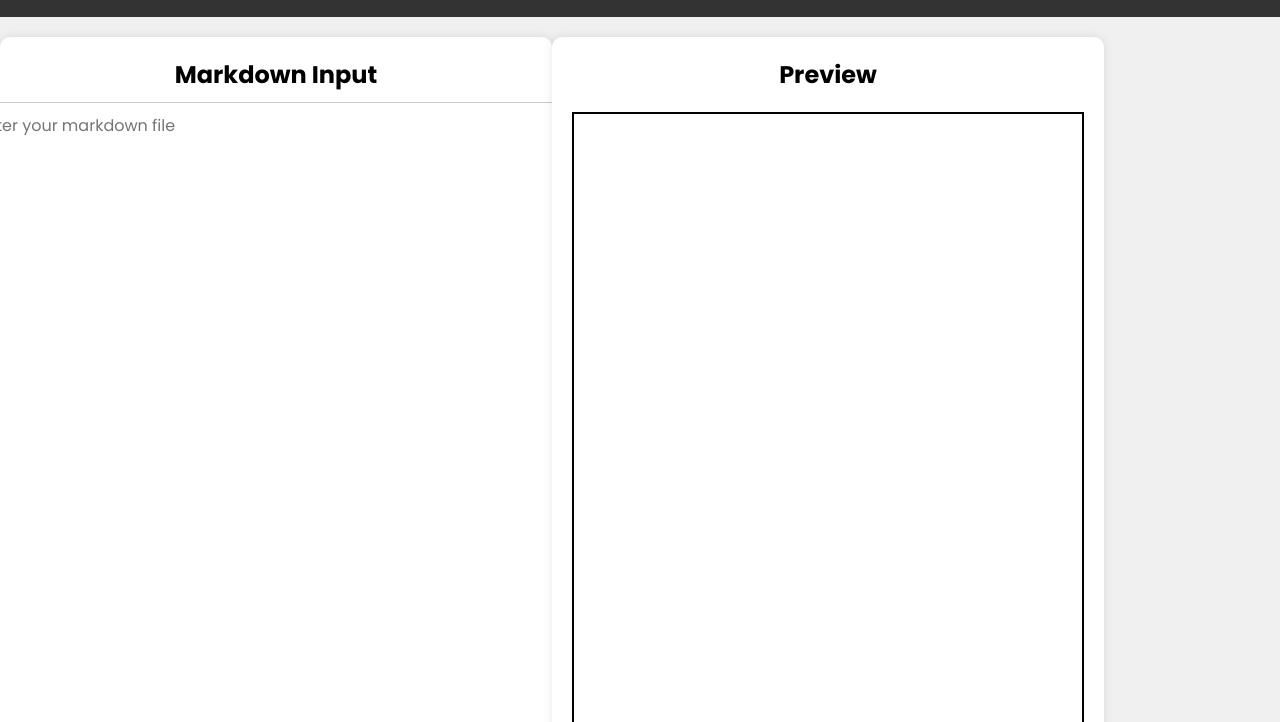
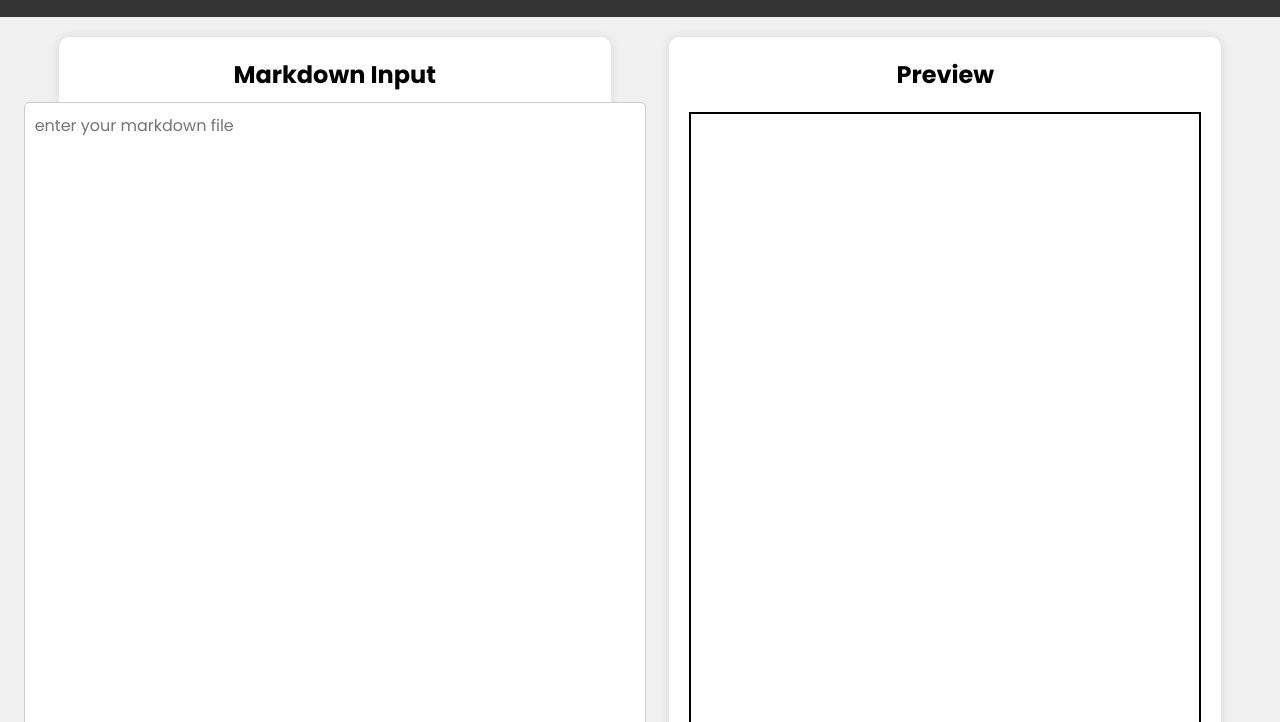
Before and after one commit to hirentimbadiya/Markdown-Previewer, a plain HTML site: page index.html in a window 1280 px wide. Shown: the part 78-800 px from the top of the page. Drawn offline with nearby package versions, Linux system fonts and the light colour scheme.

Commit message:
centered few div sections
Signed-off-by: Prince Changani <princechangani56385638@gmail.com>

```diff
--- a/style.css
+++ b/style.css
@@ -35,6 +35,8 @@ body, h1, h2, p, textarea {
   section{
     display: flex;
     flex-direction: row;
+    justify-content: space-evenly;
+    align-items: stretch;
   }
 
 
```
